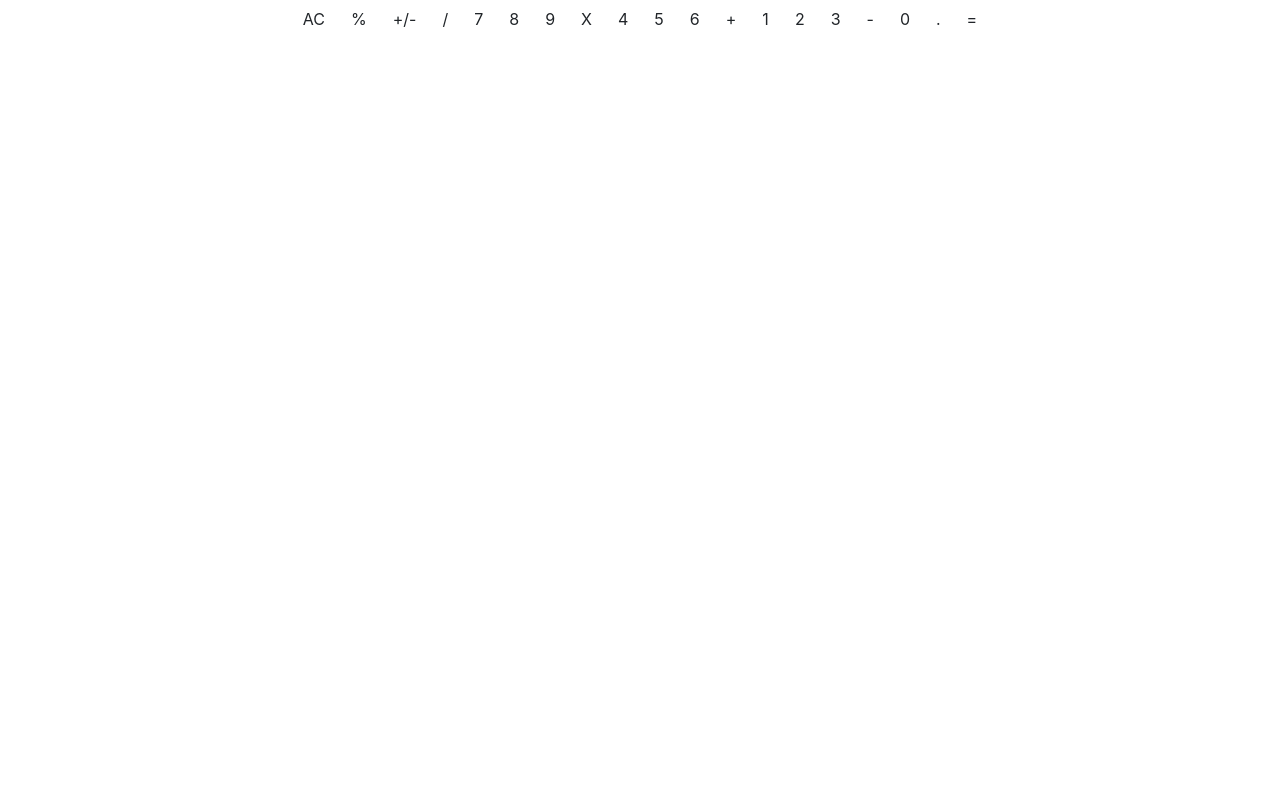
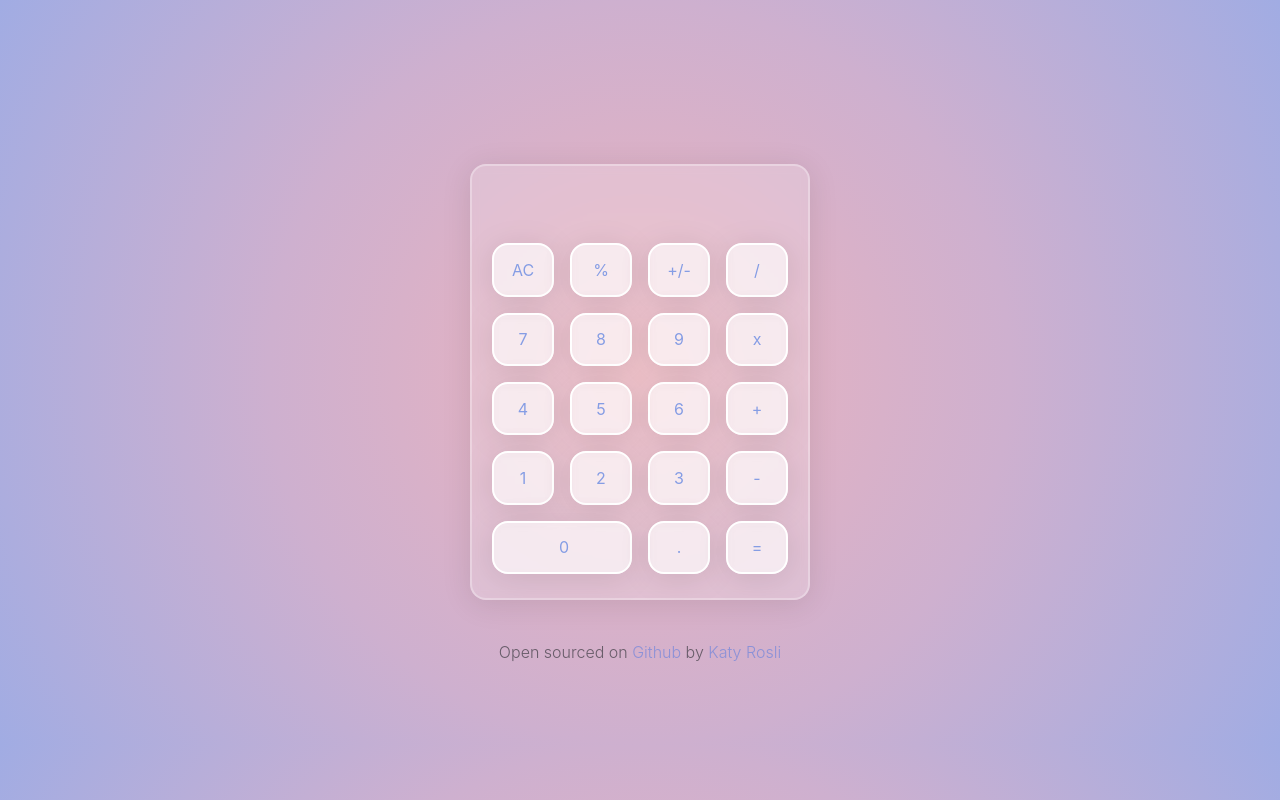
Before and after one commit to KatyRosli/calculator-react, a React (Create React App) app: page / in a window 1280 px wide. Built offline with nearby package versions, Linux system fonts and the light colour scheme.

Commit message:
added app.css, styles the calculator app

```diff
--- a/public/index.html
+++ b/public/index.html
@@ -15,6 +15,12 @@
       integrity="sha384-1BmE4kWBq78iYhFldvKuhfTAU6auU8tT94WrHftjDbrCEXSU1oBoqyl2QvZ6jIW3"
       crossorigin="anonymous"
     />
+    <link rel="preconnect" href="https://fonts.googleapis.com" />
+    <link rel="preconnect" href="https://fonts.gstatic.com" crossorigin />
+    <link
+      href="https://fonts.googleapis.com/css2?family=Roboto:wght@300;400&display=swap"
+      rel="stylesheet"
+    />
     <link rel="apple-touch-icon" href="%PUBLIC_URL%/logo192.png" />
 
     <link rel="manifest" href="%PUBLIC_URL%/manifest.json" />
--- a/src/App.css
+++ b/src/App.css
@@ -1,3 +1,102 @@
-.App {
+:root {
+  --primary-color: white;
+  --branding-color: #859de4;
+  --supporting-branding-color: #5d7ddf;
+  --font-family: "Roboto";
+}
+
+* {
+  padding: 0;
+  margin: 0;
+  box-sizing: border-box;
+  -webkit-user-drag: none;
+  -webkit-app-region: none;
+}
+
+body {
+  background: rgb(236, 179, 189);
+  background: radial-gradient(
+    circle,
+    rgba(236, 179, 189, 1) 0%,
+    rgba(206, 176, 207, 1) 50%,
+    rgba(161, 172, 227, 1) 100%
+  );
+  display: grid;
+  font-weight: 300;
+  place-content: center;
+  font-size: 24px;
+}
+
+.app-card {
+  background: rgba(255, 255, 255, 0.2);
+  border-radius: 16px;
+  box-shadow: 0 4px 30px rgba(0, 0, 0, 0.1);
+  backdrop-filter: blur(4px);
+  -webkit-backdrop-filter: blur(4px);
+  border: 2px solid rgba(255, 255, 255, 0.3);
+  margin-top: 164px;
+  padding: 8px;
+  max-width: 906px;
+}
+
+.container {
+  width: 320px;
+  height: 400px;
+  display: grid;
+  grid-template-columns: repeat(4, 1fr);
+  grid-template-rows: repeat(6, 1fr);
+  gap: 16px;
+  margin-bottom: 16px;
+}
+
+.screen {
+  grid-column: 1/ -1;
+  color: var(--primary-color);
+  text-align: right;
+  padding: 4px;
+  font-size: 40px;
+  overflow: hidden;
+}
+
+.btn {
+  display: grid;
+  place-content: center;
+  background: rgba(255, 255, 255, 0.57);
+  border-radius: 16px;
+  box-shadow: 0 4px 32px rgba(0, 0, 0, 0.1);
+  backdrop-filter: blur(4px);
+  -webkit-backdrop-filter: blur(4px);
+  border: 2px solid rgba(255, 255, 255, 1);
+  color: var(--branding-color);
+  cursor: pointer;
+}
+
+.btn:hover {
+  color: var(--supporting-branding-color);
+  background-color: var(--primary-color);
+}
+
+.zero {
+  grid-column: 1 / span 2;
+  place-content: unset;
+  align-items: center;
+  padding-left: 16px;
+}
+
+footer {
+  margin-top: 40px;
+  margin-bottom: 80px;
+  font-size: 16px;
   text-align: center;
+  opacity: 0.6;
 }
+
+.github {
+  color: var(--supporting-branding-color);
+  text-decoration: none;
+}
+
+.name {
+  color: var(--supporting-branding-color);
+  text-decoration: none;
+}
--- a/src/App.js
+++ b/src/App.js
@@ -32,6 +32,7 @@ function App() {
 
   return (
     <div className="App">
+      <div className="app-card">
         <div className="container">
           <div className="screen"></div>
           <div className="btn" onClick={reset}>
@@ -56,7 +57,7 @@ function App() {
             9
           </div>
           <div className="btn" onClick={operatorType}>
-          X
+            x
           </div>
           <div className="btn" onClick={inputNum}>
             4
@@ -82,7 +83,7 @@ function App() {
           <div className="btn" onClick={operatorType}>
             -
           </div>
-        <div className="btn" onClick={inputNum}>
+          <div className="btn zero" onClick={inputNum}>
             0
           </div>
           <div className="btn" onClick={inputNum}>
@@ -93,6 +94,28 @@ function App() {
           </div>
         </div>
       </div>
+      <footer>
+        Open sourced on{" "}
+        <a
+          href="https://github.com/KatyRosli/calculator-react"
+          target="_blank"
+          rel="noopener noreferrer"
+          className="github"
+        >
+          Github{" "}
+        </a>
+        by
+        <a
+          href="https://www.katyrosli.com"
+          target="_blank"
+          rel="nopener noreferrer"
+          className="name"
+        >
+          {" "}
+          Katy Rosli
+        </a>
+      </footer>
+    </div>
   );
 }
 export default App;
```
Lines whose indentation alone changed are shown as unchanged.
